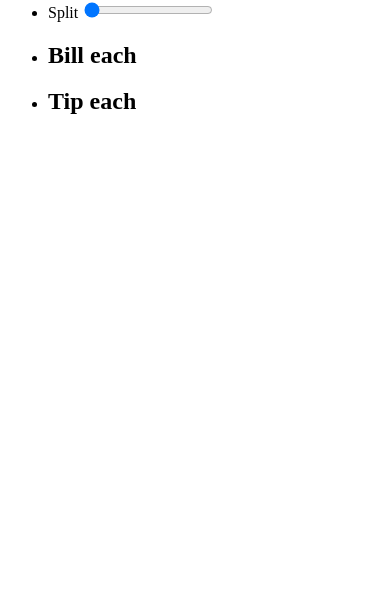
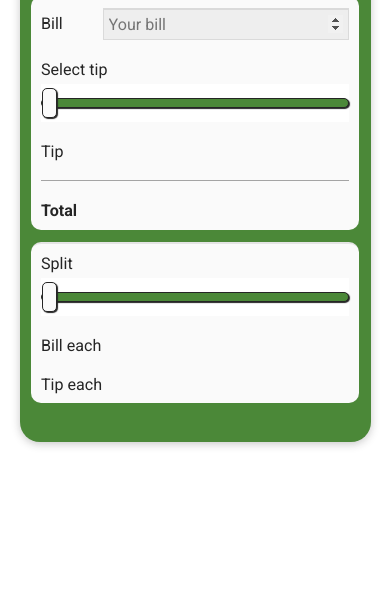
Before and after one commit to hamilton-i7/tip-calculator, a plain HTML site: page root/index.html in a window 390 px wide. Shown: the part 237-844 px from the top of the page. Drawn offline with Linux system fonts and the light colour scheme.

Commit message:
Finished styles for mobile version

```diff
--- a/root/index.html
+++ b/root/index.html
@@ -10,7 +10,7 @@
     <script src="js/app.js" defer></script>
 </head>
 <body>
-    <main class="container-main">
+    <main class="container">
         <h1 class="heading-primary">tip calculator</h1>
 
         <section class="container-bill">
--- a/root/scss/base/_reset.scss
+++ b/root/scss/base/_reset.scss
@@ -0,0 +1,17 @@
+*, *::before, *::after {
+    box-sizing: inherit;
+    margin: 0;
+    padding: 0;
+}
+
+html {
+    font-size: 62.5%;
+}
+
+body {
+    align-items: center;
+    box-sizing: border-box;
+    display: flex;
+    height: 100vh;
+    justify-content: center;
+}
--- a/root/scss/base/_typography.scss
+++ b/root/scss/base/_typography.scss
@@ -0,0 +1,33 @@
+body {
+    font-family: "Roboto", sans-serif;
+}
+
+.container {
+    font-size: 1.4rem;
+
+    & .item-container .item * {
+        font-size: 1.15em;
+        font-weight: 400;
+    }
+}
+
+.container-bill {
+    & .item-container {
+        & .item:last-child > * {
+            font-weight: 700;
+        }
+    }
+
+}
+
+.heading-primary {
+    font-size: 2em;
+    text-transform: capitalize;
+}
+
+input[type="number"],
+input[type="range"] {
+    font-family: inherit;
+    font-size: inherit;
+    font-weight: inherit;
+}
--- a/root/scss/layout/_card.scss
+++ b/root/scss/layout/_card.scss
@@ -0,0 +1,81 @@
+.container {
+    background-color: $color-primary;
+    border-radius: 2rem;
+    box-shadow: 0 .2rem .8rem rgba($color-neutral-3, .25);
+    color: $color-neutral-3;
+    display: grid;
+    justify-items: center;
+    max-width: 41rem;
+    min-width: 27rem;
+    padding: 6% 3%;
+    padding-bottom: 10%;
+    row-gap: 1.2rem;
+    width: 90%;
+
+    & > :not(:first-child) {
+        background-color: $color-neutral-1;
+        border-radius: 1rem;
+        border-top: .2rem solid rgba($color-neutral-2, .45);
+        padding: 3%;
+        width: 100%;
+    }
+
+    &-bill .item-container .item:nth-child(2),
+    &-split .item-container .item:first-child {
+        display: grid;
+        grid-template-areas:
+        "title . detail"
+        "input input input";
+        grid-template-columns: repeat(3, 1fr);
+        row-gap: .5rem;
+
+        & > .title {
+            grid-area: title;
+        }
+        & > .detail {
+            grid-area: detail;
+            justify-self: end;
+        }
+        & > input {
+            grid-area: input;
+        }
+    }
+
+    &-bill .item-container .item:not(:nth-child(2)),
+    &-split .item-container .item:not(:first-child) {
+        align-items: center;
+        display: flex;
+        justify-content: space-between;
+    }
+
+    &-bill {
+        & .item-container {
+            & .item:nth-child(3) {
+                padding-bottom: 2rem;
+                position: relative;
+
+                &::after {
+                    content: "";
+                    border-bottom: .1rem solid rgba($color-neutral-3, .4);
+                    bottom: 0;
+                    height: 100%;
+                    left: 0;
+                    position: absolute;
+                    width: 100%;
+                }
+            }
+        }
+    }
+}
+
+
+.item-container {
+    display: grid;
+    list-style: none;
+    row-gap: 2rem;
+    & .item {
+        & input[type="number"] {
+            width: 80%;
+        }
+    }
+}
```
Also changed, not shown: root/css/main.css.
